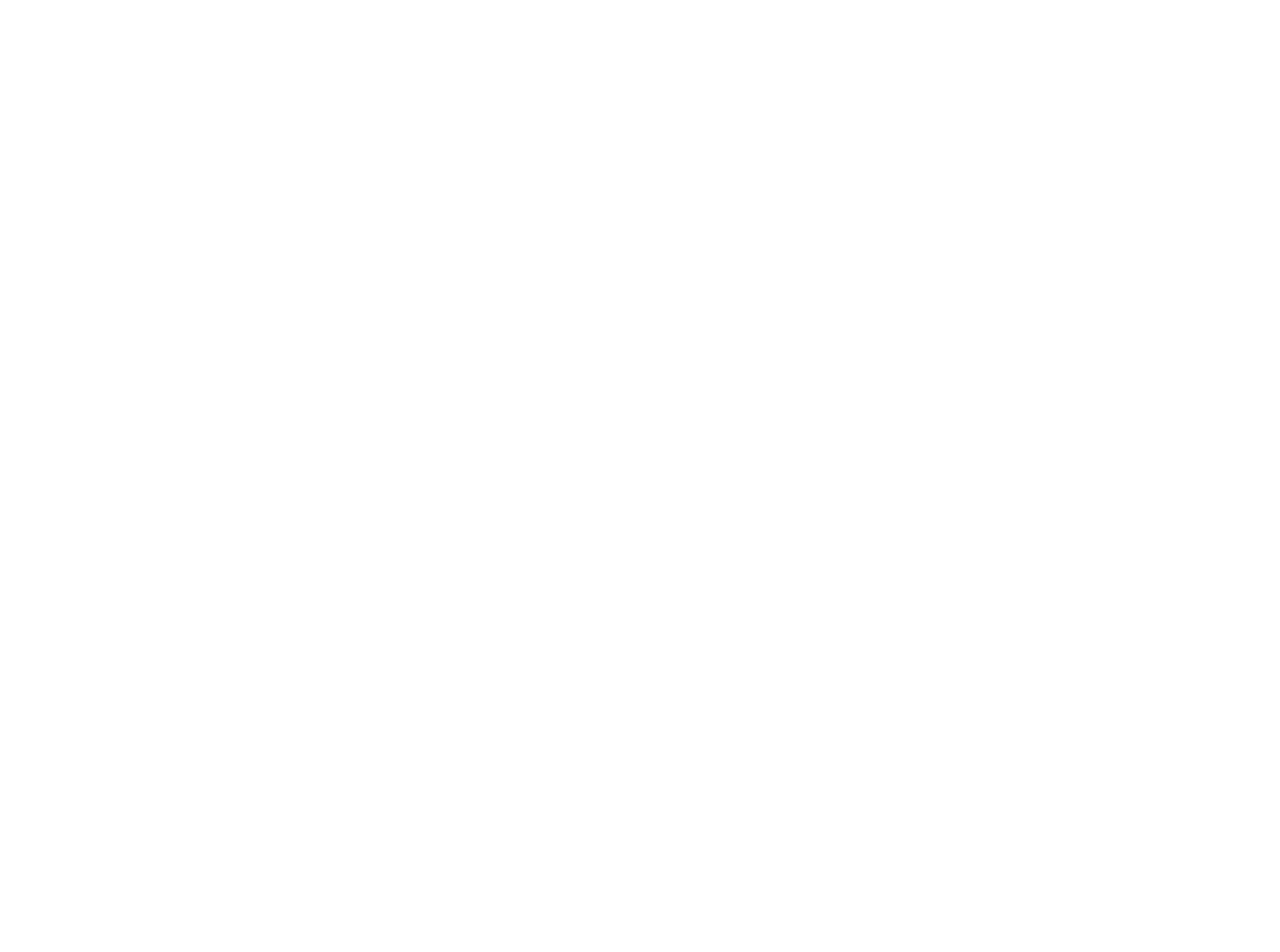
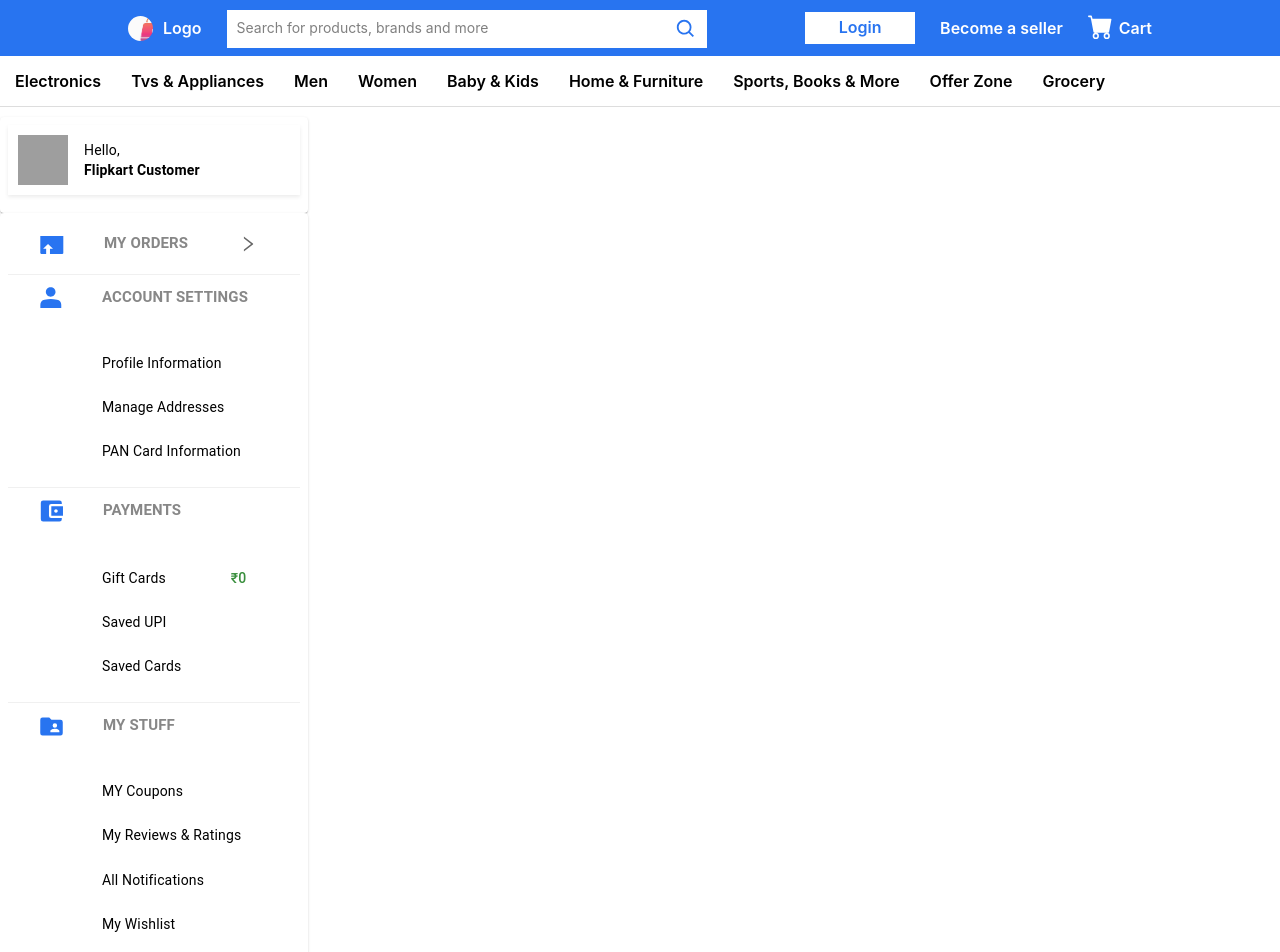
Before and after one commit to PranathiPichikala/e-commerce, a React (Create React App) app: page /account in a window 1280 px wide. Before the commit this address had no page. Shown: the top 952 px of the page. Before the commit the page ends 800 px from the top, so only its background shows below. Built offline with nearby package versions, Linux system fonts and the light colour scheme; grey boxes are pictures that could not be loaded.

Commit message:
Navigation

```diff
--- a/src/App.js
+++ b/src/App.js
@@ -9,6 +9,7 @@
 import MyWishlist from './components/MyWishlist';
 import OtpVerification from './components/OtpVerification';
 import { Profile } from './pages/Profile';
+import ProfileInformation from './components/ProfileInformation';
 function App() {
 
   return (
@@ -23,7 +24,10 @@
         <Route path='/login' element={<LoginPage/>}/>
         <Route path='my-wishlist' element = {<MyWishlist/>}/>
         <Route path='otp-verif' element = {<OtpVerification/>}/>
-        <Route path='/profile' element={<Profile/>}/>
+        <Route path='/account' element={<Profile/>}>
+          <Route path="/account/profile" element={<ProfileInformation />} />
+          <Route path="/account/wishlist" element={<MyWishlist />} />
+        </Route>
       </Routes>
     </BrowserRouter>
 
--- a/src/components/Navigation.jsx
+++ b/src/components/Navigation.jsx
@@ -69,13 +69,13 @@
                                         <div className="container">
                                             <ul>
                                                 <li>
-                                                    <Link>
+                                                    <Link to="/account/profile">
                                                         <CgProfile />
                                                         <span>My profile</span>
                                                     </Link>
                                                 </li>
                                                 <li>
-                                                    <Link>
+                                                    <Link to="/account/wishlist">
                                                         <AiFillHeart />
                                                         <span>Wishlist</span>
                                                     </Link>
--- a/src/pages/Profile.jsx
+++ b/src/pages/Profile.jsx
@@ -4,11 +4,14 @@
 import Paper from "@mui/material/Paper";
 import Grid from "@mui/material/Grid";
 import "./css/Profile.css";
-import { Link } from "@mui/material";
+import { Link } from "react-router-dom";
 import { AiOutlineRight } from "react-icons/ai";
 import {AiOutlineLogout} from "react-icons/ai"
 import ProfileInformation from "../components/ProfileInformation";
 import MyWishlist from "../components/MyWishlist";
+import { Outlet } from "react-router-dom";
+import Navigation from "../components/Navigation";
+import NavigationBottom from "../components/NavigationBottom";
 
 const Item = styled(Paper)(({ theme }) => ({
   backgroundColor: theme.palette.mode === "dark" ? "#1A2027" : "#fff",
@@ -44,6 +47,8 @@
   };
   return (
     <div>
+      <Navigation />
+      <NavigationBottom />
       <Box sx={{ flexGrow: 1 }}>
         <Grid container spacing={2}>
           <Grid item xs={3}>
@@ -89,7 +94,7 @@
               <div className="profile-info">
                 <ul>
                 <li>
-                  <Link onClick={() => handleLinkClick("profile")}>Profile Information</Link>
+                  <Link to="/account/profile">Profile Information</Link>
                 </li>
                 <li>
                   <Link>Manage Addresses</Link>
@@ -147,7 +152,7 @@
                   <Link>All Notifications</Link>
                 </li>
                 <li>
-                  <Link onClick={() => handleLinkClick("wishlist")}>My Wishlist</Link>
+                  <Link to="/account/wishlist">My Wishlist</Link>
                 </li>
                 </ul>
               </div>
@@ -172,7 +177,7 @@
             </Item>
           </Grid>
           <Grid item xs={9}>
-          {renderRightContent()}
+            <Outlet />
           </Grid>
         </Grid>
       </Box>
```
